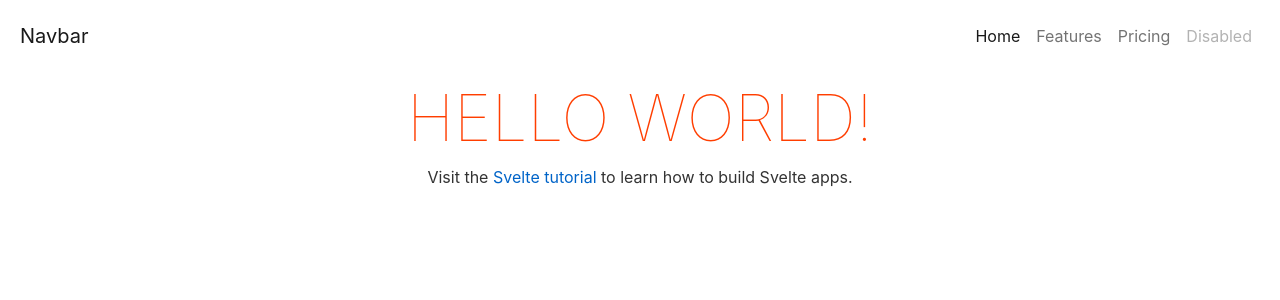
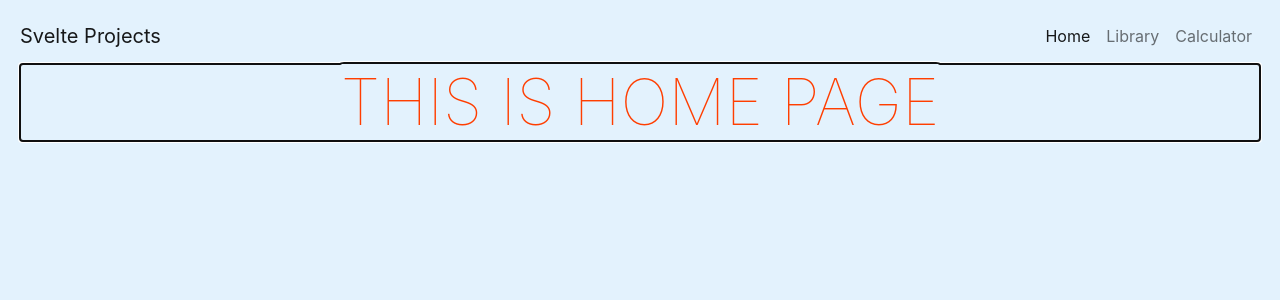
Before and after one commit to NguyenNguyen1995/Svelte-Projects, a Svelte app: page / in a window 1280 px wide. Shown: the top 300 px of the page. Built offline with nearby package versions, Linux system fonts and the light colour scheme.

Commit message:
Scaffold template

```diff
--- a/package.json
+++ b/package.json
@@ -5,7 +5,7 @@
   "scripts": {
     "build": "rollup -c",
     "dev": "rollup -c -w",
-    "start": "sirv public --no-clear",
+    "start": "sirv public --no-clear --single",
     "check": "svelte-check --tsconfig ./tsconfig.json"
   },
   "devDependencies": {
@@ -25,6 +25,7 @@
     "@tsconfig/svelte": "^2.0.0"
   },
   "dependencies": {
-    "sirv-cli": "^1.0.0"
+    "sirv-cli": "^1.0.0",
+    "svelte-navigator": "^3.1.5"
   }
 }
--- a/public/global.css
+++ b/public/global.css
@@ -2,6 +2,7 @@ html, body {
 	position: relative;
 	width: 100%;
 	height: 100%;
+	background-color: #e3f2fd;
 }
 
 body {
--- a/src/App.svelte
+++ b/src/App.svelte
@@ -1,76 +1,25 @@
 <script lang="ts">
-	export let name: string;
+	import { Route, Router } from "svelte-navigator";
+	import Navbar from "./components/Navbar.svelte";
+	import Home from "./Home.svelte";
+	import NotFound from "./NotFound.svelte";
+
+	// export let name: string;
 </script>
 
-<nav class="navbar navbar-expand-lg navbar-light bg-light">
-	<div class="container-fluid">
-		<a class="navbar-brand" href="#">Navbar</a>
-		<button
-			class="navbar-toggler"
-			type="button"
-			data-bs-toggle="collapse"
-			data-bs-target="#navbarNav"
-			aria-controls="navbarNav"
-			aria-expanded="false"
-			aria-label="Toggle navigation"
-		>
-			<span class="navbar-toggler-icon" />
-		</button>
-		<div class="collapse navbar-collapse" id="navbarNav">
-			<ul class="navbar-nav ms-auto">
-				<li class="nav-item">
-					<a class="nav-link active" aria-current="page" href="#"
-						>Home</a
-					>
-				</li>
-				<li class="nav-item">
-					<a class="nav-link" href="#">Features</a>
-				</li>
-				<li class="nav-item">
-					<a class="nav-link" href="#">Pricing</a>
-				</li>
-				<li class="nav-item">
-					<a
-						class="nav-link disabled"
-						href="#"
-						tabindex="-1"
-						aria-disabled="true">Disabled</a
-					>
-				</li>
-			</ul>
+<Router>
+	<div class="d-flex flex-column h-100">
+		<Navbar />
+		<div class="container-fluid h-100">
+			<Route path="/">
+				<Home />
+			</Route>
+			<Route path="*">
+				<NotFound />
+			</Route>
 		</div>
 	</div>
-</nav>
-
-<main>
-	<h1>Hello {name}!</h1>
-	<p>
-		Visit the <a href="https://svelte.dev/tutorial">Svelte tutorial</a> to learn
-		how to build Svelte apps.
-	</p>
-</main>
+</Router>
 
 <style>
-	main {
-		text-align: center;
-		padding: 1em;
-		max-width: 240px;
-		margin: 0 auto;
-	}
-
-	h1 {
-		color: #ff3e00;
-		text-transform: uppercase;
-		font-size: 4em;
-		font-weight: 100;
-	}
-
-	@media (min-width: 640px) {
-		main {
-			max-width: none;
-		}
-	}
-	.navbar {
-		background-color: transparent !important;
-	}
 </style>
--- /dev/null
+++ b/src/Home.svelte
@@ -0,0 +1,10 @@
+<h1 class="text-center">This is home page</h1>
+
+<style>
+    h1 {
+        color: #ff3e00;
+        text-transform: uppercase;
+        font-size: 4em;
+        font-weight: 100;
+    }
+</style>
--- /dev/null
+++ b/src/NotFound.svelte
@@ -0,0 +1,13 @@
+<div class="page-wrap d-flex flex-row">
+    <div class="container">
+        <div class="row justify-content-center">
+            <div class="col-md-12 text-center">
+                <span class="display-1 d-block">404</span>
+                <div class="mb-4 lead">
+                    The page you are looking for was not found.
+                </div>
+                <a href="/" class="btn btn-link">Back to Home</a>
+            </div>
+        </div>
+    </div>
+</div>
--- /dev/null
+++ b/src/components/Navbar.svelte
@@ -0,0 +1,48 @@
+<script>
+    import { link } from "svelte-navigator";
+</script>
+
+<nav class="navbar navbar-expand-lg navbar-light bg-light">
+    <div class="container-fluid">
+        <a class="navbar-brand" href="/" use:link>Svelte Projects</a>
+        <button
+            class="navbar-toggler"
+            type="button"
+            data-bs-toggle="collapse"
+            data-bs-target="#navbarNav"
+            aria-controls="navbarNav"
+            aria-expanded="false"
+            aria-label="Toggle navigation"
+        >
+            <span class="navbar-toggler-icon" />
+        </button>
+        <div class="collapse navbar-collapse" id="navbarNav">
+            <ul class="navbar-nav ms-auto">
+                <li class="nav-item">
+                    <a
+                        class="nav-link active"
+                        aria-current="page"
+                        href="/"
+                        use:link
+                    >
+                        Home
+                    </a>
+                </li>
+                <li class="nav-item">
+                    <a class="nav-link" href="library" use:link> Library </a>
+                </li>
+                <li class="nav-item">
+                    <a class="nav-link" href="calculator" use:link>
+                        Calculator
+                    </a>
+                </li>
+            </ul>
+        </div>
+    </div>
+</nav>
+
+<style>
+    .navbar {
+        background-color: transparent !important;
+    }
+</style>
```
Also changed, not shown: 1 other file (tests, documents, lock files or other folders).
